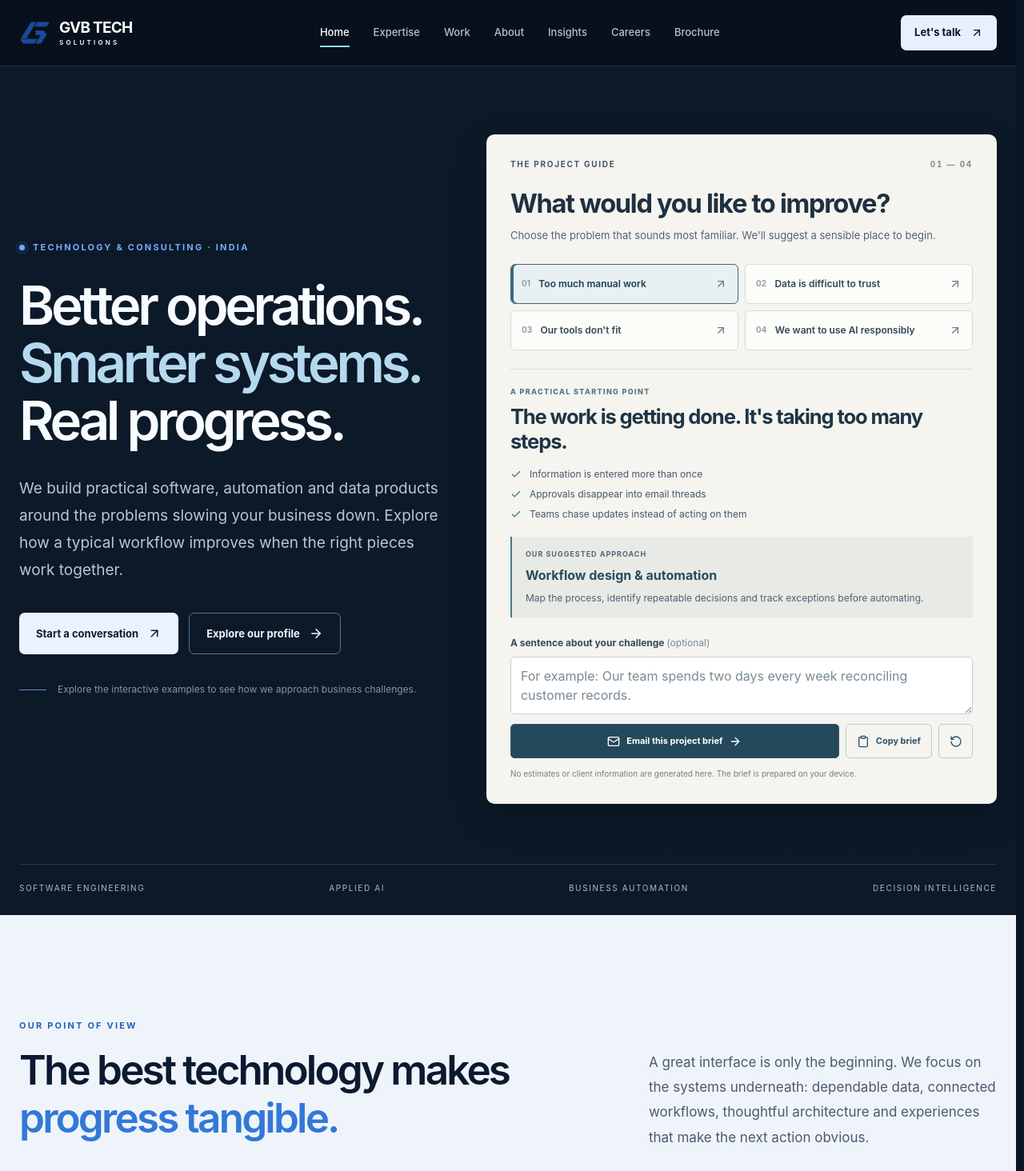
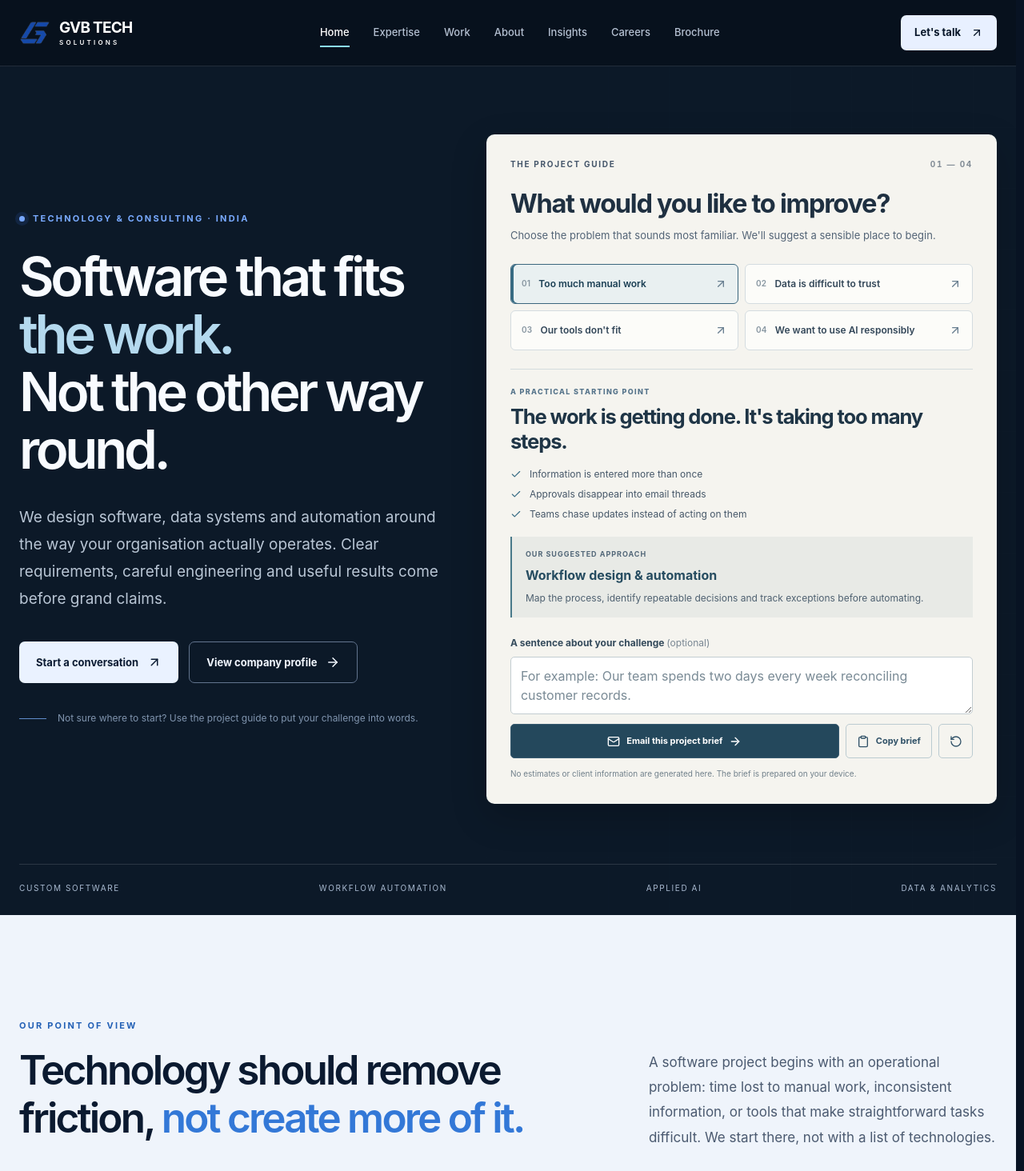
Before and after one commit to BalajiKoushik01/GVB_Tech_web, a Next.js app: page / in a window 1280 px wide. Shown: the top 1464 px of the page at 80% size. Built offline with nearby package versions, Linux system fonts and the light colour scheme.

Commit message:
content: human editorial homepage, project-guide connection and useful pathways to work and insights

```diff
--- a/src/app/page.tsx
+++ b/src/app/page.tsx
@@ -1,7 +1,7 @@
 import Link from "next/link";
 import { AdaptiveGlobe } from "@/components/experience/AdaptiveGlobe";
 import Image from "next/image";
-import { ArrowUpRight, ArrowRight, Download, Layers3, Workflow, BrainCircuit, ChartNoAxesCombined, MonitorSmartphone, Compass, Check, FileText } from "lucide-react";
+import { ArrowUpRight, ArrowRight, Download, Layers3, Workflow, BrainCircuit, ChartNoAxesCombined, MonitorSmartphone, Compass, Check, FileText, BookOpen, PanelsTopLeft } from "lucide-react";
 const capabilities = [
   {number:"01",title:"Custom software",icon:Layers3,description:"Purpose-built applications, internal platforms and business tools designed around the way your teams work."},
   {number:"02",title:"Applied AI",icon:BrainCircuit,description:"Practical AI-assisted experiences and intelligent systems grounded in real business needs."},
@@ -22,34 +22,35 @@ export default function Home() {
      <div className="gvb-shell gvb-hero-grid">
        <div className="gvb-hero-copy">
          <p className="gvb-eyebrow"><span className="gvb-dot"/>Technology & consulting · India</p>
-         <h1>Better operations.<br/><span>Smarter systems.</span><br/>Real progress.</h1>
-         <p className="gvb-lede">We build practical software, automation and data products around the problems slowing your business down. Explore how a typical workflow improves when the right pieces work together.</p>
+         <h1>Software that fits<br/><span>the work.</span><br/>Not the other way round.</h1>
+         <p className="gvb-lede">We design software, data systems and automation around the way your organisation actually operates. Clear requirements, careful engineering and useful results come before grand claims.</p>
          <div className="gvb-actions">
            <Link href="/contact" className="gvb-btn gvb-btn-primary">Start a conversation <ArrowUpRight size={18}/></Link>
-           <Link href="/brochure" className="gvb-btn gvb-btn-quiet">Explore our profile <ArrowRight size={18}/></Link>
+           <Link href="/brochure" className="gvb-btn gvb-btn-quiet">View company profile <ArrowRight size={18}/></Link>
          </div>
-         <div className="gvb-hero-note"><span className="gvb-note-line"/>Explore the interactive examples to see how we approach business challenges.</div>
+         <div className="gvb-hero-note"><span className="gvb-note-line"/>Not sure where to start? Use the project guide to put your challenge into words.</div>
        </div>
-       <div className="gvb-hero-visual"><AdaptiveGlobe/>
+       <div className="gvb-hero-visual" id="project-guide"><AdaptiveGlobe/>
        </div>
      </div>
-     <div className="gvb-shell gvb-hero-bottom"><span>Software engineering</span><span>Applied AI</span><span>Business automation</span><span>Decision intelligence</span></div>
+     <div className="gvb-shell gvb-hero-bottom"><span>Custom software</span><span>Workflow automation</span><span>Applied AI</span><span>Data & analytics</span></div>
    </section>
    <section className="gvb-section gvb-intro" id="approach">
      <div className="gvb-shell gvb-split">
-       <div><p className="gvb-label">OUR POINT OF VIEW</p><h2>The best technology makes <em>progress tangible.</em></h2></div>
-       <div className="gvb-intro-right"><p>A great interface is only the beginning. We focus on the systems underneath: dependable data, connected workflows, thoughtful architecture and experiences that make the next action obvious.</p><p>We bring together engineering, analytical thinking and product strategy to shape solutions around the people and processes that matter.</p><Link href="/about" className="gvb-text-link">Meet GVB Tech <ArrowUpRight size={17}/></Link></div>
+       <div><p className="gvb-label">OUR POINT OF VIEW</p><h2>Technology should remove friction, <em>not create more of it.</em></h2></div>
+       <div className="gvb-intro-right"><p>A software project begins with an operational problem: time lost to manual work, inconsistent information, or tools that make straightforward tasks difficult. We start there, not with a list of technologies.</p><p>Then we work through the detail: who uses the system, what a reliable outcome looks like, which information is needed and how the product will be supported after launch.</p><Link href="/about" className="gvb-text-link">Meet GVB Tech <ArrowUpRight size={17}/></Link></div>
      </div>
    </section>
    <section className="gvb-section gvb-capabilities" id="capabilities">
     <div className="gvb-shell">
-      <div className="gvb-section-heading"><div><p className="gvb-label">WHAT WE DO</p><h2>From ambition<br/>to working systems.</h2></div><p>Explore the capabilities that help organisations replace fragmented processes with connected, scalable technology.</p></div>
+      <div className="gvb-section-heading"><div><p className="gvb-label">WHAT WE DO</p><h2>From ambition<br/>to working systems.</h2></div><p>Our work covers the whole journey from understanding a process to designing, building and maintaining its supporting systems.</p></div>
       <div className="gvb-service-grid">{capabilities.map(item=><Link href="/services" key={item.number} className="gvb-service-card"><div className="gvb-service-top"><span>{item.number} / 06</span><item.icon size={24} strokeWidth={1.6}/></div><h3>{item.title}</h3><p>{item.description}</p><span className="gvb-service-arrow"><ArrowUpRight size={20}/></span></Link>)}</div>
     </div>
    </section>
+   <section className="gvb-resources" aria-labelledby="gvb-resources-title"><div className="gvb-shell"><div className="gvb-resources-header"><div><p className="gvb-label">GET TO KNOW OUR WORK</p><h2 id="gvb-resources-title">Find the detail behind the promise.</h2></div><p>Look at practical ideas, explore what we are building and decide whether our approach fits your challenge.</p></div><div className="gvb-resource-grid"><Link href="/portfolio" className="gvb-resource-link"><PanelsTopLeft size={23} strokeWidth={1.5}/><span>SELECTED WORK</span><h3>Explore projects and prototypes</h3><p>See the kinds of technical problems our team works on, from applications to data systems.</p><strong>See our work <ArrowUpRight size={17}/></strong></Link><Link href="/blog" className="gvb-resource-link"><BookOpen size={23} strokeWidth={1.5}/><span>INSIGHTS</span><h3>Read useful engineering notes</h3><p>Practical writing on automation, AI evaluation, dashboards and reliable software.</p><strong>Read the journal <ArrowUpRight size={17}/></strong></Link></div></div></section>
    <section className="gvb-section gvb-method">
     <div className="gvb-shell">
-     <div className="gvb-section-heading"><div><p className="gvb-label">HOW WE WORK</p><h2>Clarity from day one.</h2></div><p>We make decisions visible, build in manageable increments and validate the experience with real users before scaling.</p></div>
+     <div className="gvb-section-heading"><div><p className="gvb-label">HOW WE WORK</p><h2>Clarity from day one.</h2></div><p>We keep the work reviewable. Scope and trade-offs are discussed early; prototypes are tested with users; changes are made before costly assumptions take root.</p></div>
      <div className="gvb-steps">{process.map(x=><div key={x.n} className="gvb-step"><span>{x.n}</span><h3>{x.t}</h3><p>{x.d}</p></div>)}</div>
     </div>
    </section>
```
